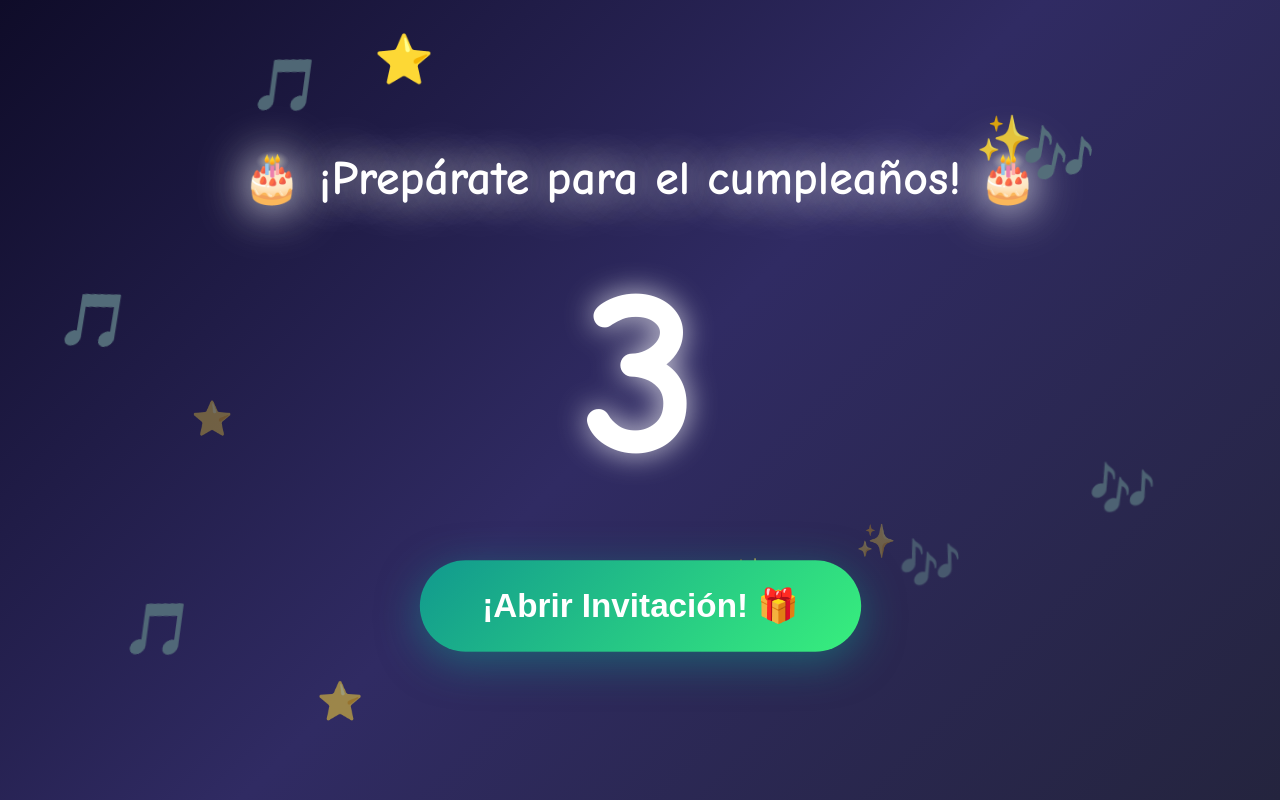
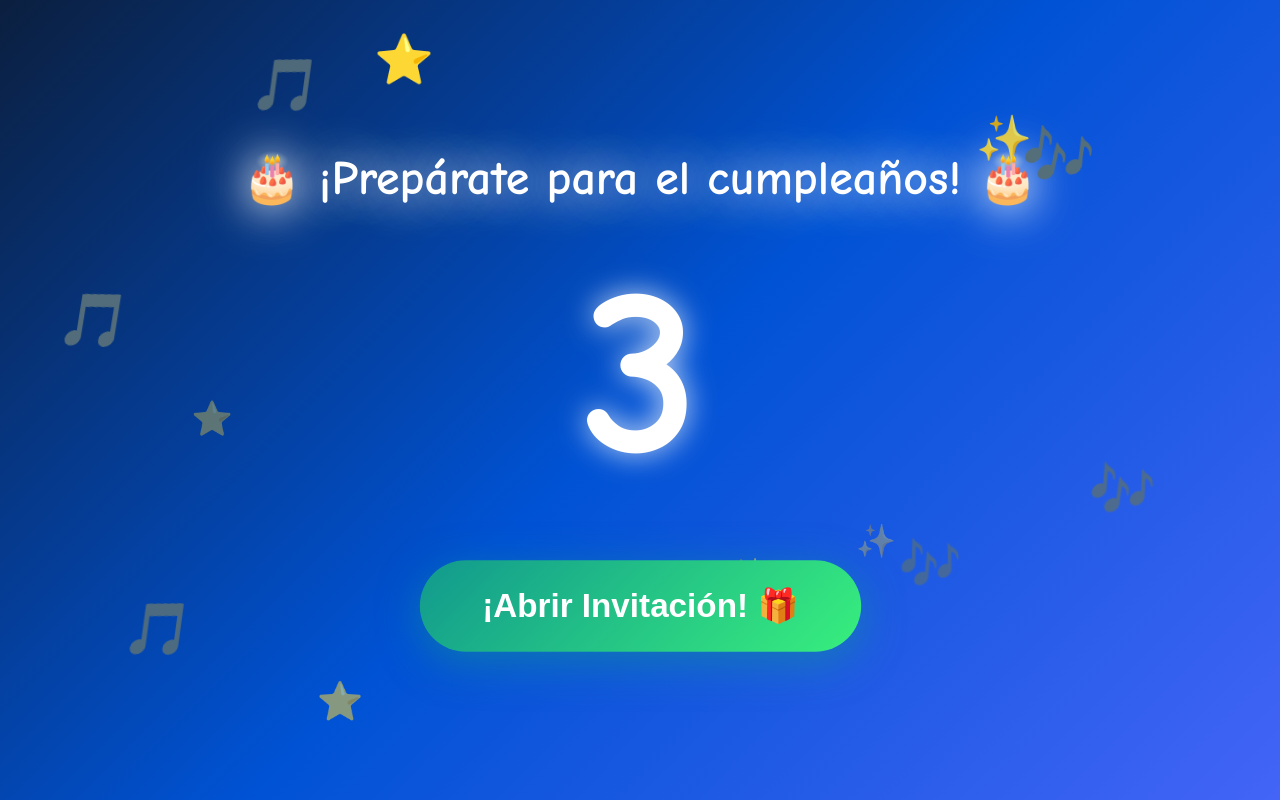
Before and after one commit to vichin324789/cumple, a plain HTML site: page index.html in a window 1280 px wide. Drawn offline with Linux system fonts and the light colour scheme.

Commit message:
Update index.html

```diff
--- a/index.html
+++ b/index.html
@@ -30,7 +30,7 @@
             left: 0;
             width: 100%;
             height: 100%;
-            background: linear-gradient(135deg, #0f0c29 0%, #302b63 50%, #24243e 100%);
+            background: linear-gradient(135deg, #0B1F3F 0%, #0052D4 50%, #4364F7 100%);
             z-index: 1000;
             display: flex;
             flex-direction: column;
```
